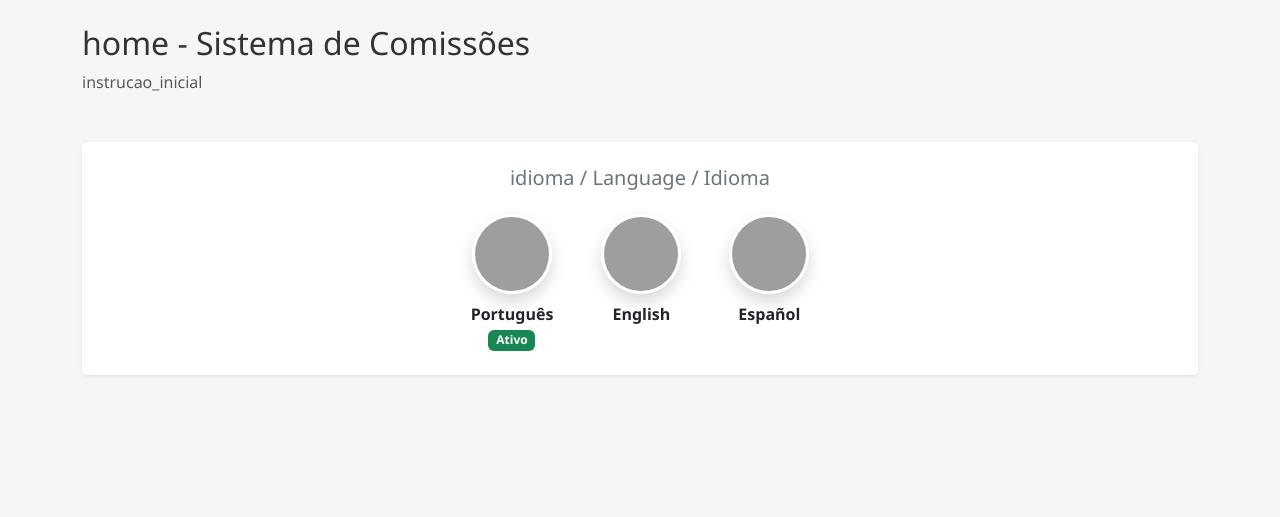
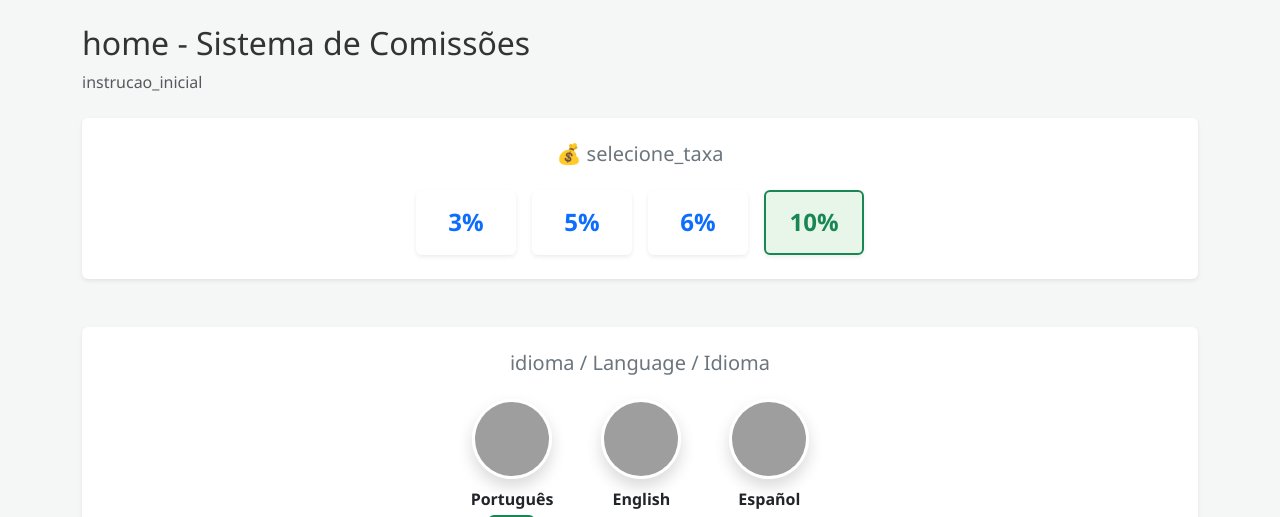
Before and after one commit to marcionoronha1995/app_planilha_comissao, a Python web app: template templates/index.html in a window 1280 px wide. Shown: the part 74-591 px from the top of the page. Run offline with Jinja, Linux system fonts and the light colour scheme; the template is opened without the code that fills it, so the values that code supplies are empty; grey boxes are pictures that could not be loaded.

Commit message:
moeda e taxa de comissão

```diff
--- a/templates/index.html
+++ b/templates/index.html
@@ -18,11 +18,40 @@
             display: inline-block;
             text-decoration: none;
         }
+        .taxa-card {
+            cursor: pointer;
+            transition: all 0.2s;
+            border: 2px solid transparent;
+        }
+        .taxa-card:hover {
+            border-color: #0d6efd;
+            background-color: #f8f9ff;
+        }
+        .taxa-card.active {
+            border-color: #198754;
+            background-color: #e8f5e9;
+        }
     </style>
 
     <div class="mt-4">
         <h2>{{ _('home') }} - Sistema de Comissões</h2>
         <p class="text-muted">{{ _('instrucao_inicial') }}</p>
+
+        <!-- Seleção de Taxa de Comissão -->
+        <div class="card shadow-sm mt-4 border-0">
+            <div class="card-body p-4">
+                <h5 class="mb-4 text-secondary text-center">💰 {{ _('selecione_taxa') }}</h5>
+                <div class="d-flex justify-content-center gap-3 flex-wrap">
+                    {% for valor in ['3', '5', '6', '10'] %}
+                    <a href="{{ url_for('set_config', tipo='taxa', valor=valor) }}" class="text-decoration-none">
+                        <div class="card taxa-card p-3 text-center shadow-sm {{ 'active' if session.get('taxa', '10') == valor else '' }}" style="width: 100px;">
+                            <h4 class="fw-bold mb-0 {{ 'text-success' if session.get('taxa', '10') == valor else 'text-primary' }}">{{ valor }}%</h4>
+                        </div>
+                    </a>
+                    {% endfor %}
+                </div>
+            </div>
+        </div>
 
         <!-- Seleção de Idioma com Ícones -->
         <div class="card shadow-sm mt-5 border-0">
```
Also changed, not shown: app.py (+28 -23 lines).
